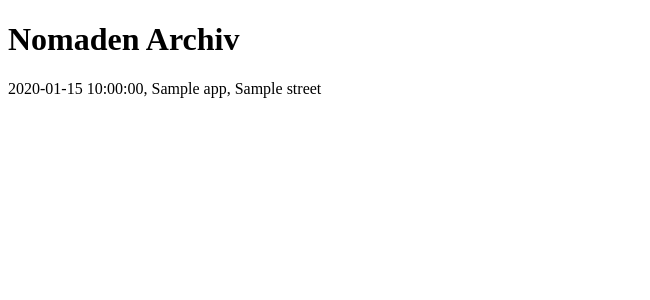
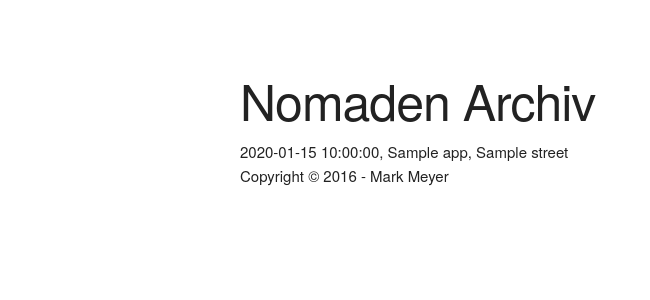
Before and after one commit to nomadenorg/nomads, a Python web app: template templates/archive.html in a window 1280 px wide. Shown: the top 300 px of the page, without its empty margins (0-650 px from the left). Run offline with Jinja, Linux system fonts and the light colour scheme; the template is opened without the code that fills it: most values are stand-ins (such as "Sample title", 1, 10 or a date in 2020).

Commit message:
basic styling of archive

```diff
--- a/templates/archive.html
+++ b/templates/archive.html
@@ -4,15 +4,34 @@
   <head>
     <meta charset="utf-8" />
     <title>nomaden.ofosos.org Archiv</title>
+
+    <meta name="viewport" content="width=device-width, initial-scale=1">
+    <link rel="stylesheet" href="assets/normalize.css">
+    <link rel="stylesheet" href="assets/skeleton.css">
+    <link rel="stylesheet" href="assets/nomaden.css">
+
   </head>
   <body>
-    <h1>Nomaden Archiv</h1>
 
-    {% for app in archive_apps %}
+    <div class="container">
 
-    <p>{{ fmt_date(app.setdate) }}, {{ app.name }}, {{ app.street }}</p>
+      <div class="row">
 
-    {% endfor %}
+	<h1>Nomaden Archiv</h1>
+
+	{% for app in archive_apps %}
+
+	<p>{{ fmt_date(app.setdate) }}, {{ app.name }}, {{ app.street }}</p>
+
+	{% endfor %}
+
+      </div>
+
+      <div class="row">
+	Copyright &copy; 2016 - Mark Meyer
+      </div>
+
+    </div>
   </body>
 </html>
 {% endautoescape %}
```
